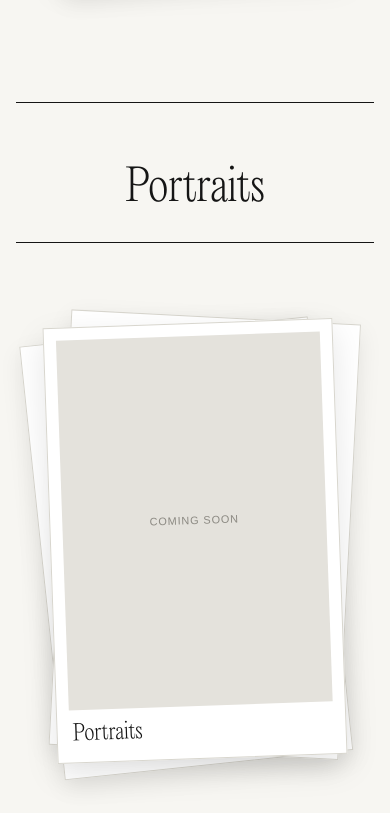
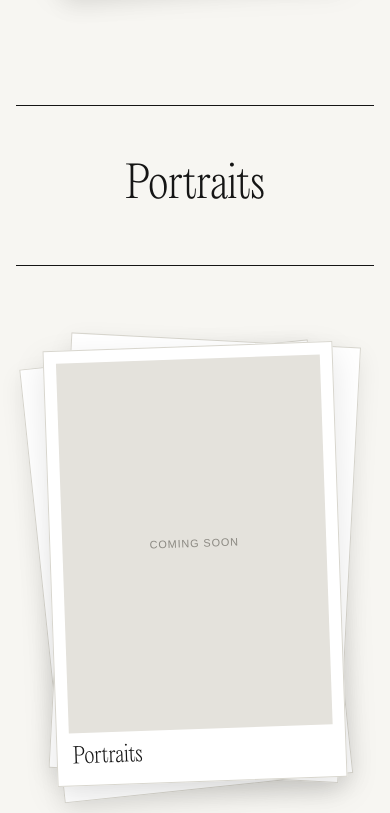
Before and after one commit to abhimangupta27/abhiman-gupta-dot-com, a website: page photography/index.html in a window 390 px wide. Shown: the part 771-1584 px from the top of the page. Drawn offline with Linux system fonts and the light colour scheme.

Commit message:
Refine mobile spacing and alignment

```diff
--- a/styles.css
+++ b/styles.css
@@ -365,7 +365,7 @@ html.skip-loader #loader { display: none; }
   .site-header { min-height: 72px; padding-inline: 16px; }
   .site-nav { width: 100%; gap: clamp(1.2rem, 7vw, 2.5rem); }
   .site-nav a { font-size: 1rem; }
-  .hero { padding-block: 5rem; }
+  .hero { padding-block: 3rem; }
   .hero-photo { width: min(82vw, 440px); }
   .inner-hero h1 { font-size: clamp(3.7rem, 17vw, 5.2rem); }
   .inner-hero { padding-block: 5rem 3rem; }
@@ -374,10 +374,17 @@ html.skip-loader #loader { display: none; }
   .entry, .notes-feature { grid-template-columns: 1fr; gap: 0.75rem; }
   .note-themes { grid-template-columns: 1fr; }
   .note-theme:not(:last-child) { margin-right: 0; }
+  .photo-archive { padding-top: 0; }
   .photo-columns { grid-template-columns: 1fr; }
+  .photo-columns .archive-heading {
+    min-height: 10rem;
+    display: grid;
+    place-items: center;
+    padding: 0;
+  }
   .photo-columns > .polaroid-group:nth-child(2) {
     margin-top: 4rem;
-    padding-top: 4rem;
+    padding-top: 0;
     border-top: 1px solid var(--ink);
     border-left: 0;
   }
```
